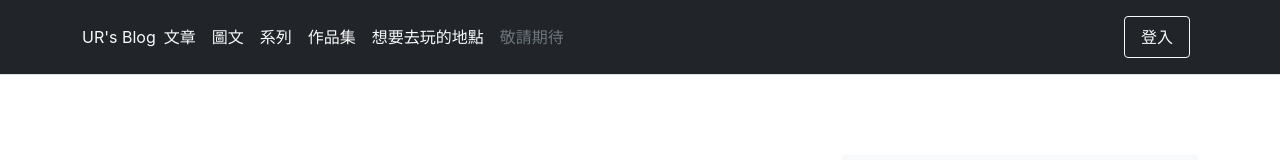
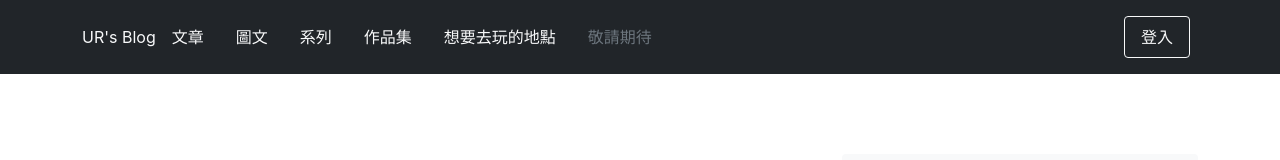
Before and after one commit to w71370218/ur-blog, a Next.js app: page / in a window 1280 px wide. Shown: the top 160 px of the page. Built offline with nearby package versions, Linux system fonts and the light colour scheme; no server answers; the database is empty.

Commit message:
20221108 test

```diff
--- a/components/Navbar.js
+++ b/components/Navbar.js
@@ -1,28 +1,37 @@
 import Link from 'next/link'
 import { useSession, signIn, signOut } from "next-auth/react"
 import styles from '../styles/Navbar.module.css'
+import { useRef, useEffect, useState } from 'react'
 
 const Navbar = () => {
     const { data: session } = useSession();
+    const widthRef = useRef(0);
+    const [width, setWidth] = useState(0);
+
+    useEffect(() => {
+        setWidth(widthRef.current.offsetWidth)
+    }, [widthRef.current.offsetWidth])
     return (
-        <nav className={styles.nav}>
-            <div className="p-3 mb-3 border-bottom bg-dark">
+        <>
+            <nav ref={widthRef} className={`${styles.nav} bg-dark navbar-dark`} width={width}>
+                <div className="p-3 mb-3 ">
                     <div className="container">
-                    <div className="d-flex flex-wrap align-items-center justify-content-center justify-content-lg-start">
+                        <div className="d-flex flex-wrap align-items-center justify-content-between justify-content-lg-start">
                             <Link href="/"><a className="d-flex align-items-center mb-2 mb-lg-0 text-light text-decoration-none ">
                                 UR&#39;s Blog
                             </a></Link>
-
+                            {width >= 720 ?
+                                (
+                                    <>
                                         <ul className="nav col-12 col-lg-auto me-lg-auto mb-2 justify-content-center mb-md-0">
-                            <li><a href="#" className="nav-link px-2 link-dark text-light">文章</a></li>
-                            <li><a href="#" className="nav-link px-2 link-dark text-light">圖文</a></li>
-                            <li><Link href="/series/"><a className="nav-link px-2 link-dark text-light">系列</a></Link></li>
-                            <li><a href="#" className="nav-link px-2 link-dark text-light">作品集</a></li>
-                            <li><a href="http://ur-want-to-go.herokuapp.com/" className="nav-link px-2 link-dark text-light">想要去玩的地點</a></li>
-                            <li><a href="#" className="nav-link px-2 link-secondary">
+                                            <li><a href="#" className="nav-link link-dark text-light">文章</a></li>
+                                            <li><a href="#" className="nav-link link-dark text-light">圖文</a></li>
+                                            <li><Link href="/series/"><a className="nav-link link-dark text-light">系列</a></Link></li>
+                                            <li><a href="#" className="nav-link link-dark text-light">作品集</a></li>
+                                            <li><a href="http://ur-want-to-go.herokuapp.com/" className="nav-link link-dark text-light">想要去玩的地點</a></li>
+                                            <li><a href="#" className="nav-link link-secondary">
                                                 敬請期待</a></li>
                                         </ul>
-
                                         <div className="text-end">
 
                                             {
@@ -58,10 +67,73 @@ const Navbar = () => {
                                             }
 
                                         </div>
+                                    </>
+                                )
+                                : (
+                                    <>
+                                        <ul className="nav col-lg-auto me-lg-auto mb-2 justify-content-center mb-md-0">
+                                            <li><a href="#" className="nav-link link-dark text-light">文章</a></li>
+                                            <li><a href="#" className="nav-link link-dark text-light">圖文</a></li>
+                                            <li>
+
+                                            </li>
+                                        </ul>
+                                        <div className="text-end">
+                                            <button className="navbar-toggler mb-2" type="button" data-bs-toggle="collapse" data-bs-target="#navbarToggleExternalContent" aria-controls="navbarToggleExternalContent" aria-expanded="false" aria-label="Toggle navigation">
+                                                <span className="navbar-toggler-icon nav-link px-2"></span>
+                                            </button>
                                         </div>
+                                    </>
+                                )
+                            }
+
+                        </div>
+                    </div>
+                    <div className="collapse bg-dark text-center" id="navbarToggleExternalContent">
+                        <ul className={`${styles.ul}`}>
+                            <li className=' border-bottom border-secondary'><Link href="/series/"><a className="nav-link m-3 link-dark text-light ">系列</a></Link></li>
+                            <li className=' border-bottom border-secondary'><a href="#" className="nav-link m-3 link-dark text-light">作品集</a></li>
+                            <li className=' border-bottom border-secondary'><a href="http://ur-want-to-go.herokuapp.com/" className="nav-link m-3 link-dark text-light">想要去玩的地點</a></li>
+                            {
+                                session ? (
+                                    <>
+
+                                        <div className='py-3'>
+                                            <li className=''>
+                                                <a className="link-dark text-light">新增</a>
+                                            </li>
+                                            <div className='rounded mt-3' >
+                                                <li className='rounded' style={{ backgroundColor: 'var(--bs-gray-dark)' }}><Link href="/post/new"><a className="m-1 nav-link link-light text-light">貼文</a></Link></li>
+                                                <li className='rounded' style={{ backgroundColor: 'var(--bs-gray-dark)' }}><Link href="/series/new"><a className="nav-link link-light text-light">系列</a></Link></li>
+                                            </div>
+                                        </div>
+
+
+
+                                        <li className='d-flex justify-content-center'>
+                                            <div className="nav-link">
+                                                <button type="button" className="btn btn-outline-light" onClick={() => signOut({ callbackUrl: "/" })}>
+                                                    <a>登出</a>
+                                                </button>
+                                            </div>
+                                        </li>
+                                    </>
+                                )
+                                    : (
+                                        <li className='d-flex justify-content-center pt-3'>
+                                            <div className="nav-link">
+                                                <button type="button" className="btn btn-outline-light" onClick={() => signIn()}>
+                                                    <a >登入</a>
+                                                </button>
+                                            </div>
+                                        </li>
+                                    )
+                            }
+                        </ul>
                     </div>
                 </div>
             </nav >
+        </>
     );
 }
 
--- a/components/TagGroup.js
+++ b/components/TagGroup.js
@@ -4,10 +4,10 @@ import Link from 'next/link'
 
 const TagGroup = ({ tags }) => {
     return (
-        <div className={styles['tag-group']}>
+        <div className={`${styles['tag-group']} mb-3`}>
             {tags.map(tag => (
                 <Link href='#' key={tag._id}>
-                    <a >
+                    <a className='me-1'>
                         <span className={`${tagStyle.tag} badge badge-secondary`}>
                             {tag.name}
                         </span>
--- a/styles/Navbar.module.css
+++ b/styles/Navbar.module.css
@@ -5,3 +5,9 @@
     right: 0;
     z-index: 1040;
 }
+
+.ul {
+    margin-block-start: 0;
+    margin-block-end: 0;
+    padding-inline-start: 0;
+}
--- a/styles/PostList.module.css
+++ b/styles/PostList.module.css
@@ -44,3 +44,9 @@
     height: 100%;
     object-fit: cover;
 }
+
+@media only screen and (max-width: 720px) {
+    .cover {
+        height: 30vh;
+    }
+}
```
Also changed, not shown: pages/post/[id].js (+5 -6 lines). Lines whose indentation alone changed are shown as unchanged.
